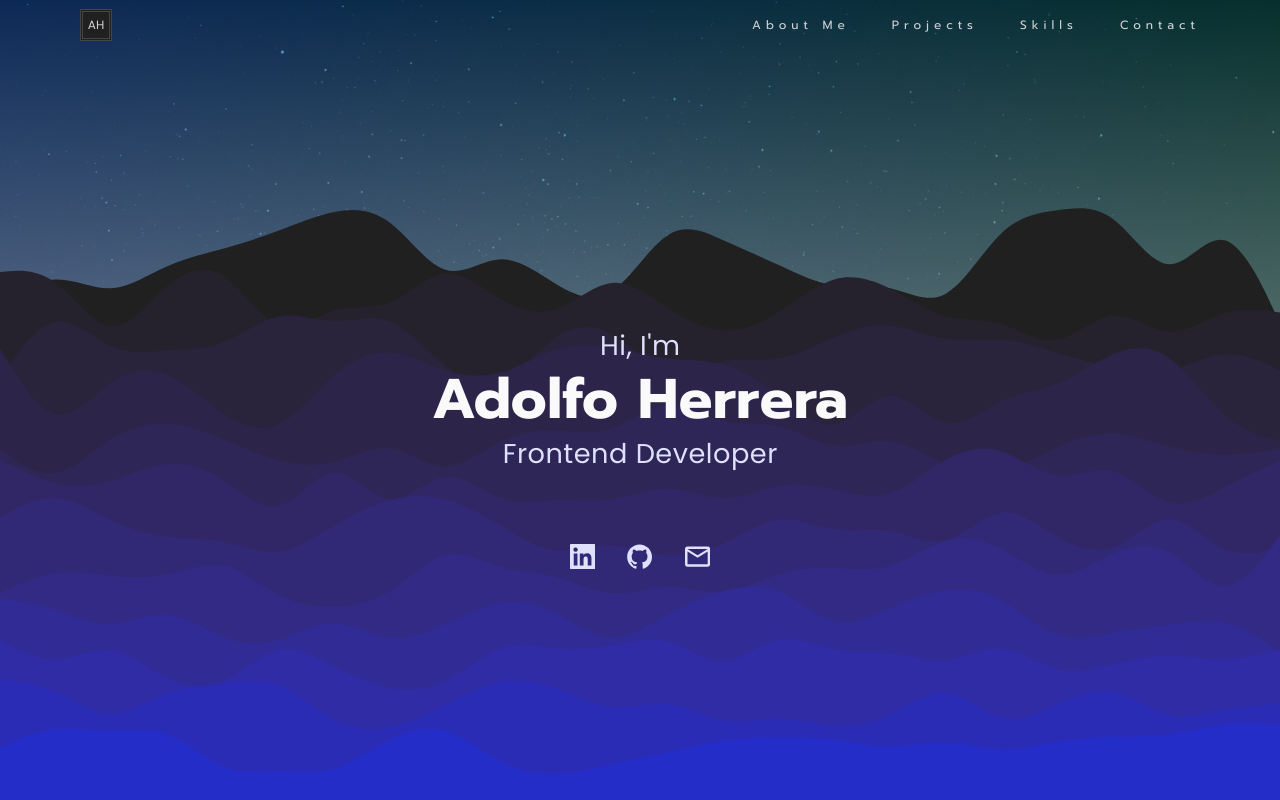
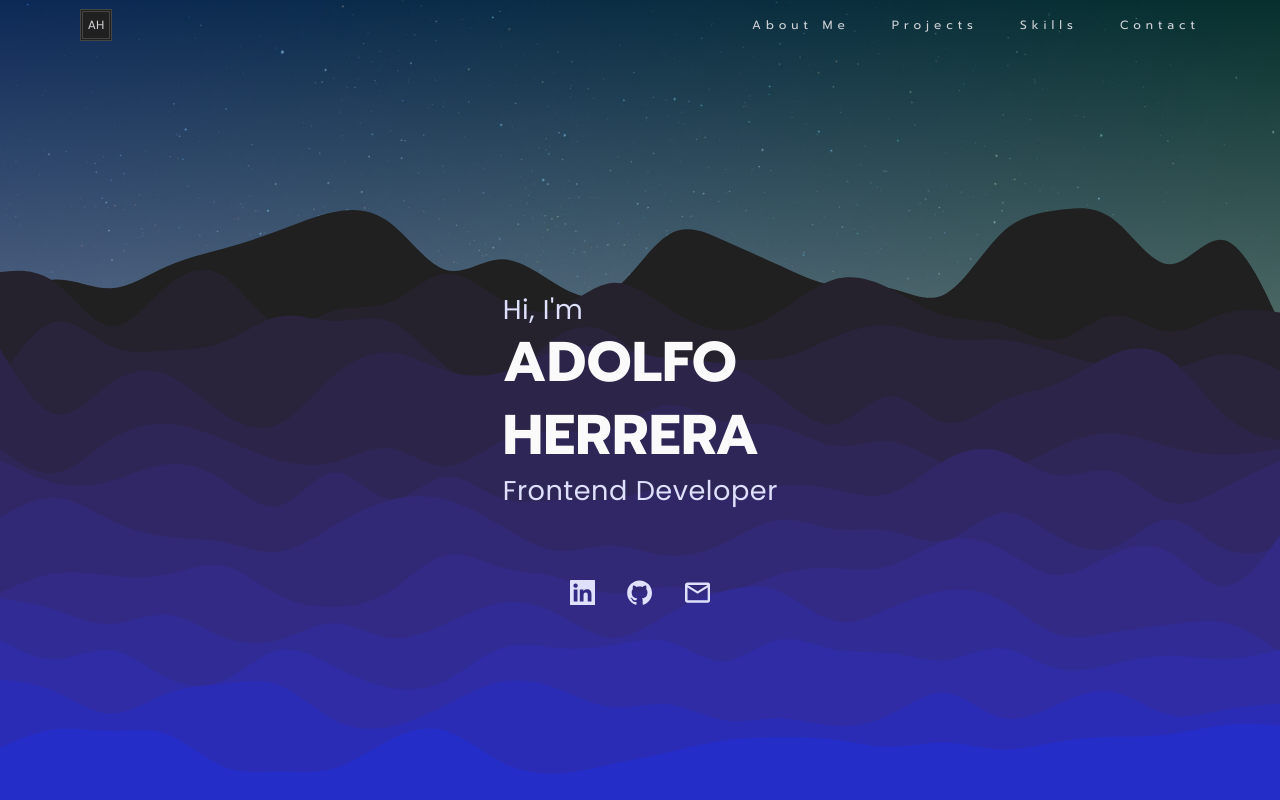
Before and after one commit to Wolfushima/portfolio, a React (Create React App) app: page / in a window 1280 px wide. Shown: the top 800 px of the page. Built offline with nearby package versions, Linux system fonts and the light colour scheme.

Commit message:
style: Update layout of Hero

```diff
--- a/src/components/Hero.jsx
+++ b/src/components/Hero.jsx
@@ -20,7 +20,11 @@ const HeroHeaders = () => (
     variants={{ visible: { transition: { staggerChildren: 0.3 } } }}
   >
     <motion.p variants={heroVariants}>Hi, I&apos;m</motion.p>
-    <motion.h1 variants={heroVariants}>Adolfo Herrera</motion.h1>
+    <motion.h1 variants={heroVariants}>
+      ADOLFO
+      <br />
+      HERRERA
+    </motion.h1>
     <motion.h2 variants={heroVariants}>Frontend Developer</motion.h2>
   </motion.div>
 );
--- a/src/sass/_hero.scss
+++ b/src/sass/_hero.scss
@@ -67,7 +67,7 @@
     display: flex;
     flex-direction: column;
     justify-content: center;
-    align-items: center;
+    align-items: flex-start;
     line-height: 1.3;
     p, h1, h2 {
       font-family: $font-family-secondary;
@@ -76,7 +76,7 @@
       letter-spacing: .5px;
       margin-right: -.5px;
       font-weight: 400;
-      text-align: center;
+      text-align: left;
     }
     h1 {
       font-family: $font-family-primary;
```
